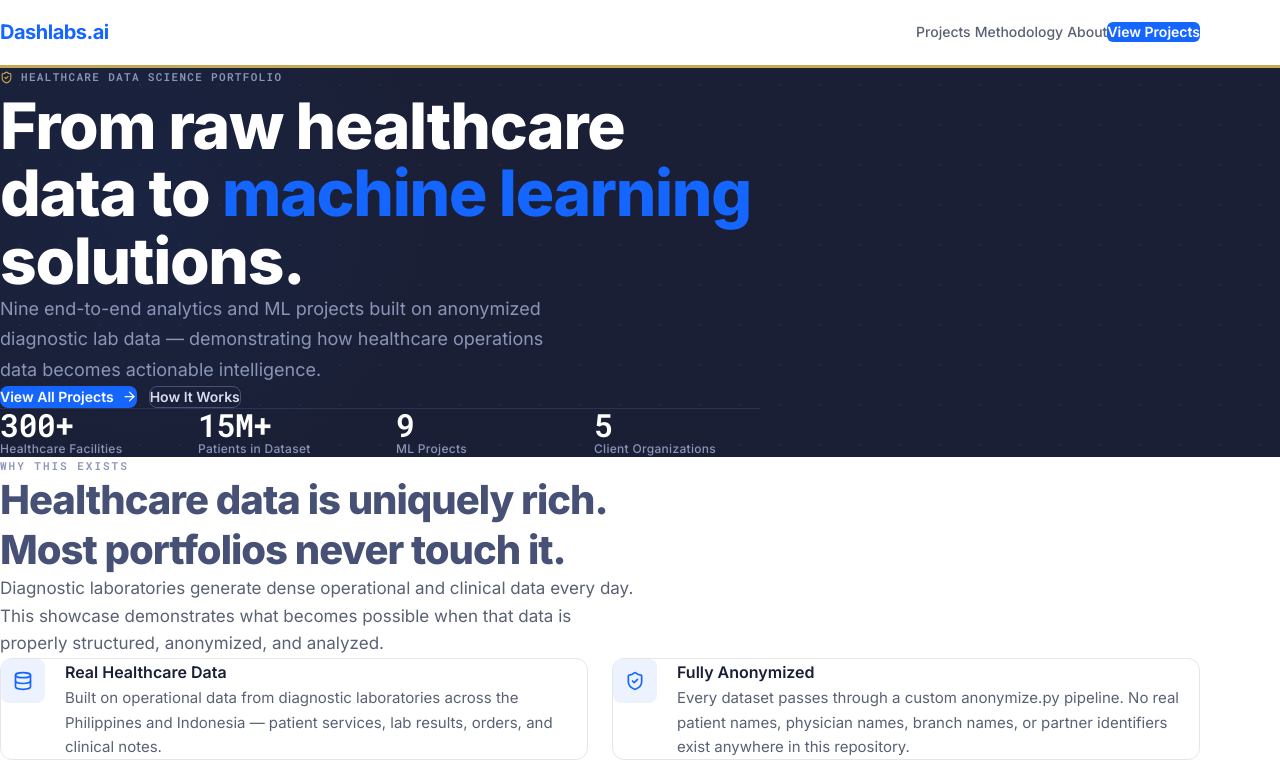
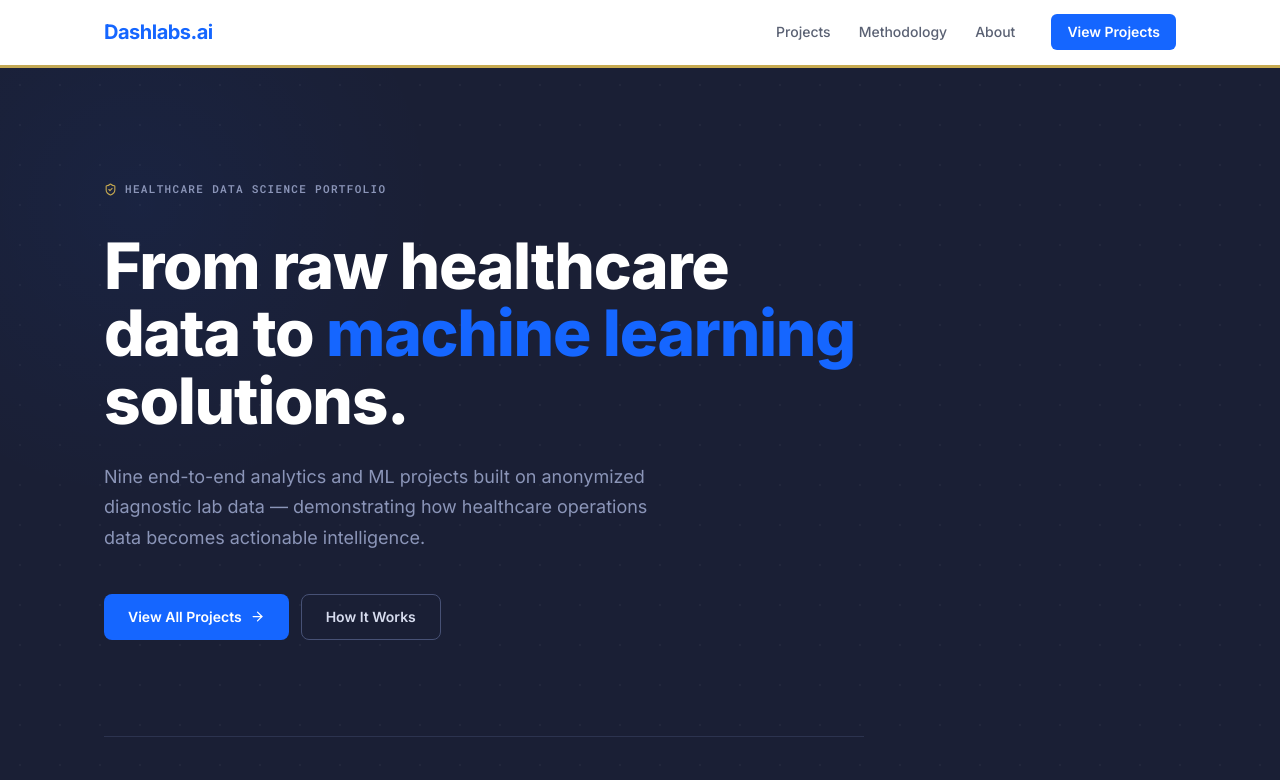
Before and after one commit to OrangeJuice023/dashlabs-sample-project, a Next.js app: page / in a window 1280 px wide. Shown: the top 780 px of the page. Built offline with nearby package versions, Linux system fonts and the light colour scheme.

Commit message:
Update globals.css

```diff
--- a/src/app/globals.css
+++ b/src/app/globals.css
@@ -4,7 +4,6 @@
 @theme {
   --font-sans: "Inter", system-ui, sans-serif;
   --font-mono: "Roboto Mono", monospace;
-
   --color-brand: #1566FF;
   --color-indigo-100: #D7DCEE;
   --color-indigo-200: #B8C2E3;
@@ -16,12 +15,6 @@
   --color-gold-300: #E8D792;
   --color-gold-400: #D1B868;
   --color-gold-500: #C7AA50;
-}
-
-* {
-  box-sizing: border-box;
-  padding: 0;
-  margin: 0;
 }
 
 html {
@@ -39,7 +32,7 @@ body {
 }
 
 @media (prefers-reduced-motion: reduce) {
-  * {
+  *, *::before, *::after {
     animation-duration: 0.01ms !important;
     transition-duration: 0.01ms !important;
     scroll-behavior: auto !important;
```
